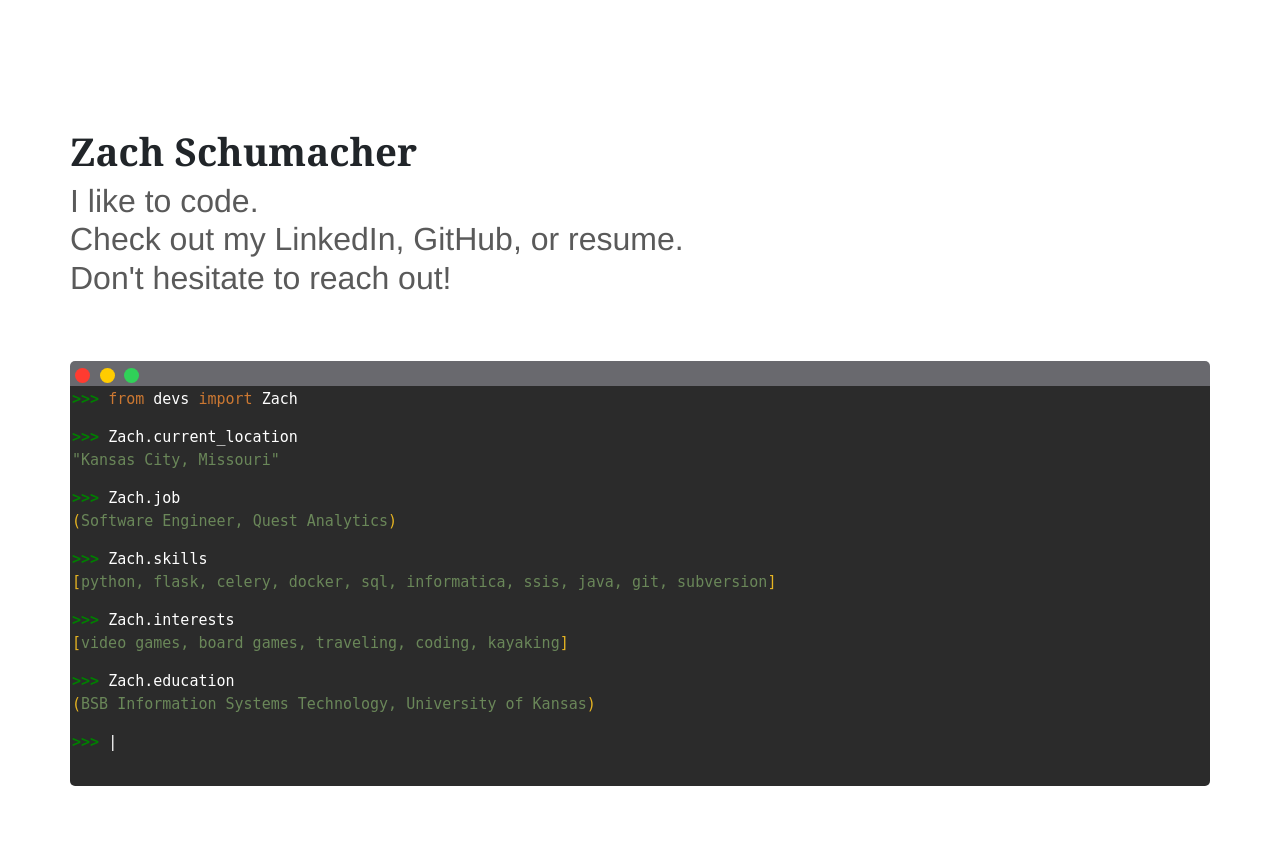
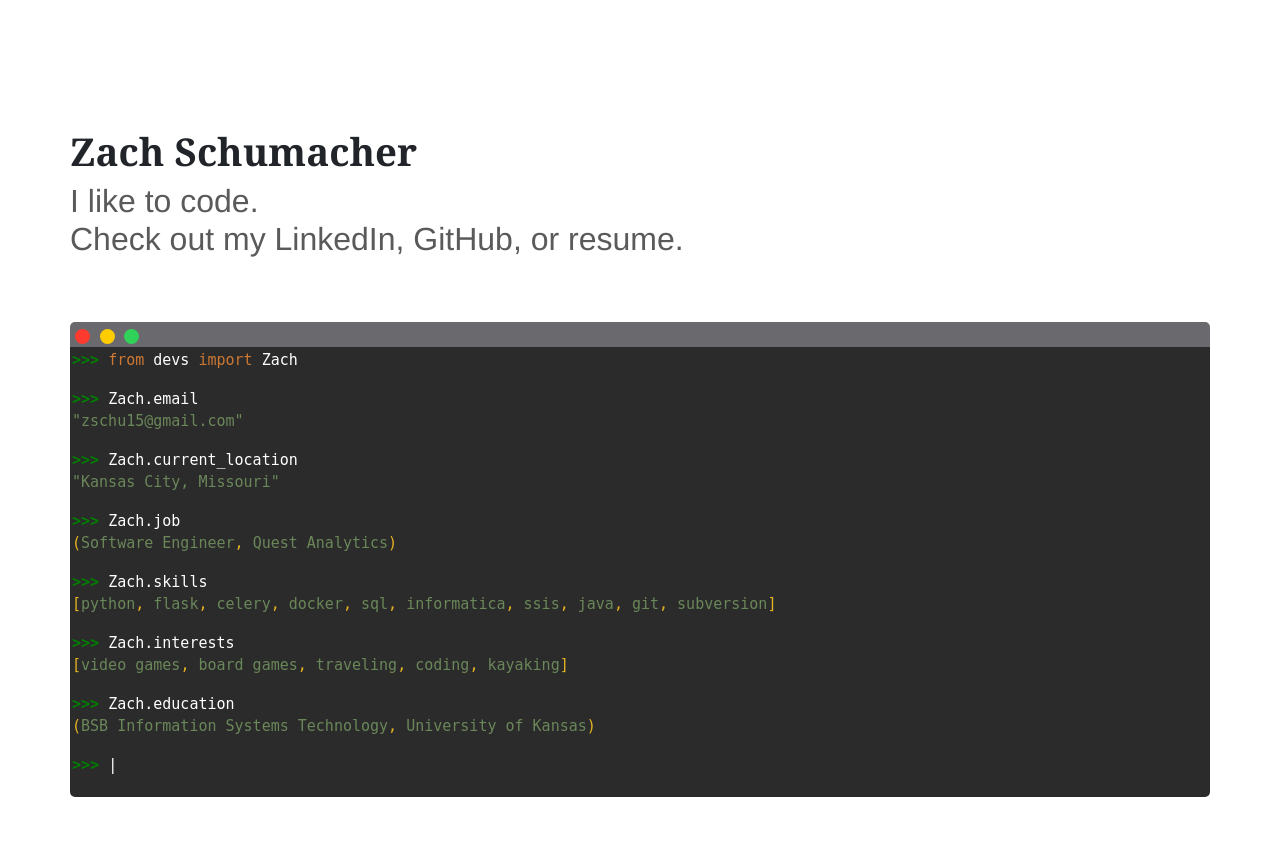
Before and after one commit to zschumacher/personal_site, a Flask app: page / in a window 1280 px wide. Before the commit the page ends 786 px from the top, so only its background shows below. Run offline with Flask 2, Linux system fonts and the light colour scheme; some libraries are stand-ins or nearby versions.

Commit message:
various fixes and template updates. abstracted out terminal formatting into jinja macros.

```diff
--- a/app/constants.py
+++ b/app/constants.py
@@ -1,5 +1,6 @@
 class Constants:
-    NAME = "Zach Schumacher"
+    FIRST_NAME = "Zach"
+    NAME = f"{FIRST_NAME} Schumacher"
     # currently only supports syntax highlighting for strings, tuples and list.  All items in a collection currently
     # only green.
     TERMINAL_MAPPING = {
@@ -12,7 +13,8 @@ class Constants:
         "Zach.education": ("BSB Information Systems Technology", "University of Kansas")
     }
     NUM_TERMINAL_COMMANDS = len(TERMINAL_MAPPING)
-    EMAIL_LINK = "mailto:zschu15@gmail.com"
+    EMAIL_ADDRESS = "zschu15@gmail.com"
+    EMAIL_LINK = f"mailto:{EMAIL_ADDRESS}"
     RESUME_FILENAME = "ZachResume.pdf"
 
     LINKS = {
--- a/app/static/css/terminal.css
+++ b/app/static/css/terminal.css
@@ -1,4 +1,3 @@
-
 #bar {
     width: 100%;
     height: 25px;
@@ -38,10 +37,11 @@
 #screen {
     background-color: #2b2b2b;
     width: 100%;
-    height: 400px;
+    height: 450px;
     margin: 0 auto;
     padding: 2px;
     border-radius: 0 0 5px 5px;
+    font-size: 0;
 }
 
 .blinking-cursor {
@@ -117,10 +117,9 @@
 }
 
 .string {
-    color: #6a8759
+    color: #6a8759;
 }
 
 .bracket {
     color: #E6B422;
-    padding: 0;
 }
--- a/app/templates/index.html
+++ b/app/templates/index.html
@@ -24,7 +24,6 @@
                 <a href="{{ link }}">{{ name }}, </a>
                 {% endif %}
             {% endfor %}
-            <br>Don't hesitate to <a href="{{ constants.EMAIL_LINK }}">reach out!</a>
         </h4>
     </div>
 
--- a/app/templates/terminal.html
+++ b/app/templates/terminal.html
@@ -1,45 +1,57 @@
+{% import 'terminal.jinja' as terminal_formatting %}
+
 <div id="bar">
     <div id="red">    </div>
     <div id="yellow">   </div>
     <div id="green">   </div>
 </div>
+
 <div id="screen">
     <p class="font">
-        <span class="caret">>>> </span>
-        <span class="keyword">from</span>
+        {{ terminal_formatting.caret() }}
+        {{ terminal_formatting.keyword('from') }}
         devs
-        <span class="keyword"> import</span>
-        Zach
+        {{ terminal_formatting.keyword('import') }}
+        {{ constants.FIRST_NAME }}
+    </p>
+
+    <p class="font">
+        {{ terminal_formatting.caret() }}{{ constants.FIRST_NAME }}.email<br>
+        {{ terminal_formatting.link(constants.EMAIL_LINK, constants.EMAIL_ADDRESS) }}
     </p>
 
     {% for command, value in constants.TERMINAL_MAPPING.items() %}
+
         <p class="font">
-            <span class="caret">>>> </span>{{ command }}<br>
+            {{ terminal_formatting.caret() }}{{ command }}<br>
 
-            {% if isinstance(value, list) or isinstance(value, tuple) %}
+            {% set islist = isinstance(value, list)  -%}
+            {% set istuple = isinstance(value, tuple) -%}
+
+            {% if islist or istuple %}
 
                 {% for index, i in enumerate(value, 1) %}
 
                     {% if index == 1 %}
-                        <span class="bracket">{{ '[' if isinstance(value, list) else '(' }}</span><span class="string">{{ i }}, </span>
+                        {{ terminal_formatting.choose_bracket(islist=islist) }}{{ terminal_formatting.string(i) }}{{ terminal_formatting.comma() }}
                     {% elif index == len(value) %}
-                        <span class="string">{{ i }}</span><span class="bracket">{{ ']' if isinstance(value, list) else ')' }}</span>
+                        {{ terminal_formatting.string(i) }}{{ terminal_formatting.choose_bracket(open=False, islist=islist) }}
                     {% else %}
-                        <span class="string">{{ i }}, </span>
+                        {{ terminal_formatting.string(i) }}{{ terminal_formatting.comma() }}
                     {% endif %}
 
                 {% endfor %}
 
             {% else %}
-                <span class="string">{{ value }}</span>
+                {{ terminal_formatting.string(value) }}
 
             {% endif %}
+        </p>
 
-        </p>
     {% endfor %}
 
     <p class="font">
-        <span class="caret">>>> </span><span class="blinking-cursor">|</span>
+       {{ terminal_formatting.caret() }}<span class="blinking-cursor">|</span>
     </p>
 
 </div>
--- /dev/null
+++ b/app/templates/terminal.jinja
@@ -0,0 +1,31 @@
+{% macro caret() -%}
+    <span class="caret">>>> </span>
+{%- endmacro %}
+
+{%- macro string(value) -%}
+    <span class="string">{{- value -}}</span>
+{%- endmacro %}
+
+{% macro link(link, label) -%}
+    <span><a href="{{ link }}" class="string">"{{ label }}"</a></span>
+{%- endmacro %}
+
+{% macro keyword(value) -%}
+    <span class="keyword">{{ value }}</span>
+{%- endmacro %}
+
+{% macro choose_bracket(open=True, islist=false)  -%}
+
+    {% if open %}
+        {% set open_bracket = '[' if islist else '('  -%}
+        <span class="bracket">{{ open_bracket -}}</span>
+    {%- else -%}
+        {% set close_bracket = ']' if islist else ')' -%}
+        <span class="bracket">{{ close_bracket -}}</span>
+    {% endif -%}
+
+{%- endmacro %}
+
+{% macro comma() -%}
+    <span class="bracket">, </span>
+{%- endmacro %}
```
Also changed, not shown: 1 other file.
